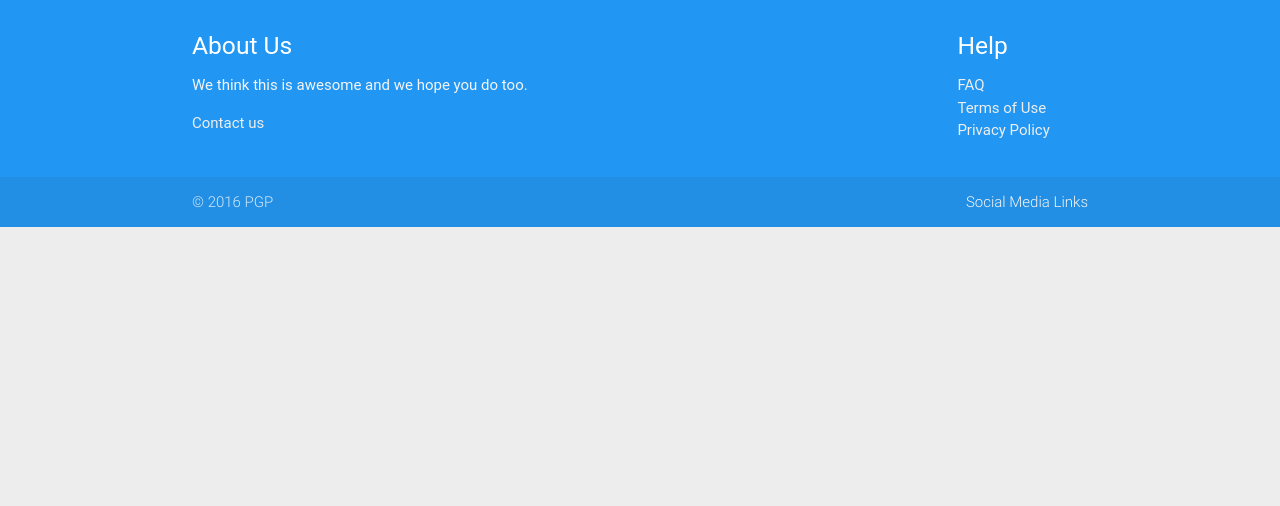
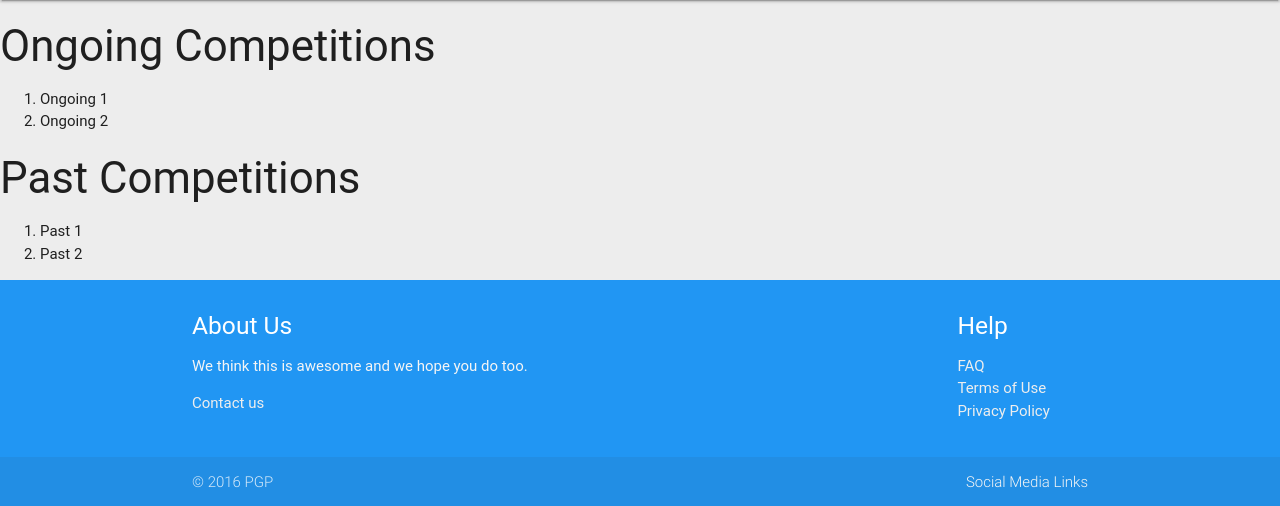
Before and after one commit to pdglenn/charityvote, a Flask app: page /browse in a window 1280 px wide. Shown: the part 64-570 px from the top of the page. Run offline with Flask 2, Linux system fonts and the light colour scheme; some libraries are stand-ins or nearby versions; some web fonts are replaced.

Commit message:
Added browse page

```diff
--- a/templates/browse.html
+++ b/templates/browse.html
@@ -1,4 +1,23 @@
 {% extends "base.html" %}
 {% block content %}
+    <div class="ongoing">
+        <p>
+            <h3>Ongoing Competitions</h3>
+        </p>
+        <ol id="ongoing">
+        <!-- This will be filled via a database, probably include pictures -->
+            <li> Ongoing 1 </li>
+            <li> Ongoing 2 </li>
+        </ol>
+    </div>
+    <div class="past">
+        <p>
+            <h3>Past Competitions</h3>
+        </p>
+        <ol id="past">
+            <li> Past 1 </li>
+            <li> Past 2 </li>
+        </ol>
+    </div>
 
 {% endblock %}
```
